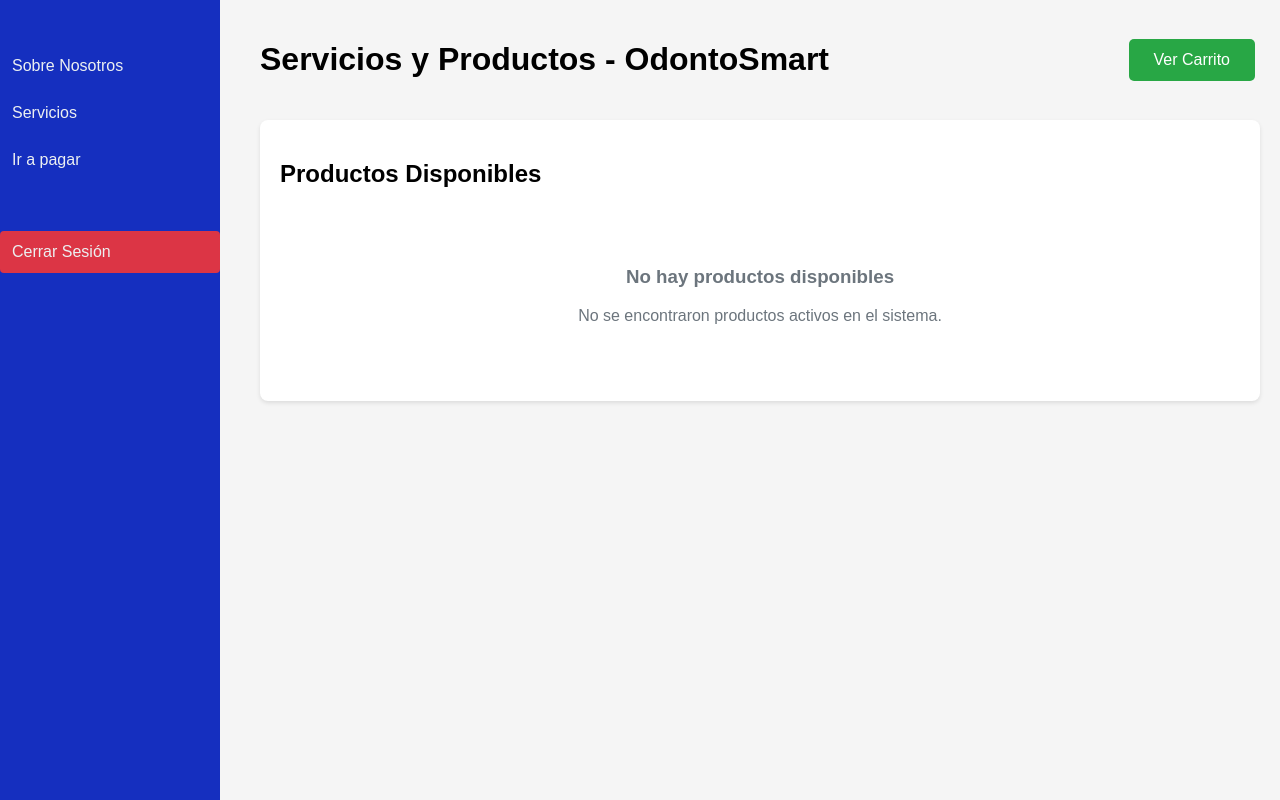
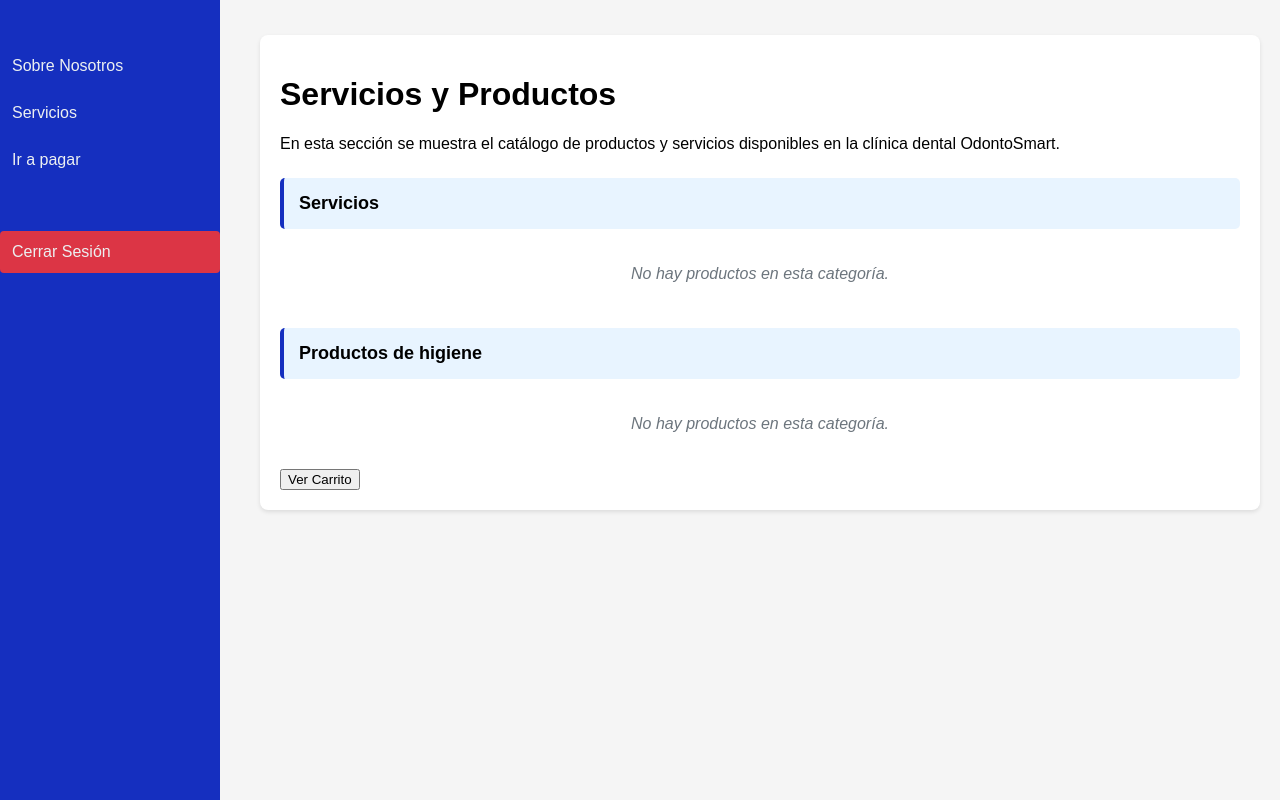
Before and after one commit to monserrathbolanos/odontosmart, a PHP site: page /odontosmart/modulos/ventas/servicios.php in a window 1280 px wide. Run offline with PHP 8.4, Linux system fonts and the light colour scheme; tables that the repository leaves empty or names only in its code hold one stand-in row (values such as "Sample post").

Commit message:
Cambios realizados hoy

```diff
--- a/index.php
+++ b/index.php
@@ -7,10 +7,10 @@ $currentPage = basename($_SERVER['PHP_SELF']);
     <ul>
 
         <li>
-            <a href="http://localhost/ProyectoOdonto/auth/login.php" class="<?= $currentPage == '/auth/login.php' ? 'active' : '' ?>">Ingresar</a>
+            <a href="http://localhost/odontosmart/auth/login.php" class="<?= $currentPage == '/auth/login.php' ? 'active' : '' ?>">Ingresar</a>
         </li>
         <li>
-            <a href="http://localhost/ProyectoOdonto/modulos/usuarios/create_users.php" class="<?= $currentPage == '/modulos/usuarios/create_users.php' ? 'active' : '' ?>">Registrarse</a>
+            <a href="http://localhost/odontosmart/modulos/usuarios/create_users.php" class="<?= $currentPage == '/modulos/usuarios/create_users.php' ? 'active' : '' ?>">Registrarse</a>
         </li>
 
     </ul>
--- a/modulos/ventas/servicios.php
+++ b/modulos/ventas/servicios.php
@@ -1,19 +1,79 @@
 <?php
-// servicios.php
-session_start();
+if (session_status() === PHP_SESSION_NONE) {
+    session_start();
+}
+
+// seguridad: verificar que el usuario tenga rol asignado
+if (!isset($_SESSION['rol'])) {
+    $_SESSION['rol'] = "administrador"; // temporal para pruebas
+}
+
+
+// Nuevo código servicios.php (Basado en total_inventario.php), trabaja con las tablas Productos, Categoria Productos.
 include('../../config/conexion.php');
 
-// Obtener lista de productos
-$sql = "SELECT * FROM productos WHERE activo = 'si'";
-$result = $conn->query($sql);
+// Se definen las categorías permitidas para compras de cliente:
+$categorias_permitidas = ["Servicios", "Productos de higiene"];
 
+// Función para mostrar tabla por categoría (usada en total_inventario.php)
+function mostrarCategoria($conn, $categoriaNombre) {
+    echo "<div class='categoria-titulo'> $categoriaNombre</div>";
+    $sql = "SELECT   p.id_producto, p.nombre, p.descripcion, p.unidad,
+                     p.id_categoria, p.precio, p.costo_unidad, p.stock_total,
+                     p.stock_minimo, p.fecha_creacion, p.actualizado_en,
+                     p.fecha_caducidad, p.estado, c.nombre AS categoria
+            FROM productos p
+            JOIN categoria_productos c ON p.id_categoria = c.id_categoria
+            WHERE c.nombre = ?";
+    $stmt = $conn->prepare($sql);
+    $stmt->bind_param("s", $categoriaNombre);
+    $stmt->execute();
+    $result = $stmt->get_result();
+
+    if ($result->num_rows > 0) {
+        echo "<table>
+                <thead>
+                    <tr>
+                        <th>ID</th>
+                        <th>Nombre</th>
+                        <th>Descripción</th>
+                        <th>Unidad</th>
+                        <th>Precio</th>
+                        <th>Stock Mínimo</th>
+                        <th>Stock Actual</th>
+                        <th>Categoría</th>
+                        <th>Caducidad</th>
+                        <th>Costo</th>
+                    </tr>
+                </thead>
+                <tbody>";
+        while ($row = $result->fetch_assoc()) {
+            echo "<tr>
+                    <td>{$row['id_producto']}</td>
+                    <td><strong>{$row['nombre']}</strong></td>
+                    <td>{$row['descripcion']}</td>
+                    <td>{$row['unidad']}</td>
+                    <td>₡" . number_format($row['precio'], 2) . "</td>
+                    <td>{$row['stock_minimo']}</td>
+                    <td>{$row['stock_total']}</td>
+                    <td>{$row['categoria']}</td>
+                    <td>{$row['fecha_caducidad']}</td>
+                    <td>₡" . number_format($row['costo_unidad'], 2) . "</td>
+                  </tr>";
+
+        }
+        echo "</tbody></table>";
+    } else {
+        echo "<p class='sin-productos'>No hay productos en esta categoría.</p>";
+    }
+}
 ?>
 
 <!DOCTYPE html>
 <html lang="es">
 <head>
     <meta charset="UTF-8">
-    <title>Servicios - OdontoSmart</title>
+    <title>Servicios y Productos - OdontoSmart</title>
     <style>
         body {
             font-family: Arial, sans-serif;
@@ -67,144 +127,46 @@ $result = $conn->query($sql);
         tr:hover {
             background: #f9f9f9;
         }
-        .producto-card {
-            background: white;
-            padding: 20px;
-            margin: 15px 0;
-            border-radius: 8px;
-            box-shadow: 0 2px 4px rgba(0,0,0,0.1);
+        .categoria-titulo {
+            background: #e8f4ff;
+            padding: 15px;
+            margin: 25px 0 10px 0;
+            border-radius: 5px;
+            font-size: 18px;
+            font-weight: bold;
             border-left: 4px solid #152fbf;
         }
-        button {
-            padding: 8px 15px;
-            background: #152fbf;
-            color: white;
-            border: none;
-            border-radius: 5px;
-            cursor: pointer;
-            margin: 5px;
-        }
-        button:hover {
-            background: #264cbf;
-        }
-        .btn-pagar {
-            background: #28a745;
-            padding: 12px 25px;
-            font-size: 16px;
-        }
-        .btn-pagar:hover {
-            background: #218838;
-        }
-        .cantidad-input {
-            width: 70px;
-            padding: 8px;
-            border: 1px solid #ddd;
-            border-radius: 4px;
+        .sin-productos {
+            padding: 20px;
             text-align: center;
-        }
-        .mensaje {
-            padding: 15px;
-            border-radius: 5px;
-            margin: 15px 0;
-        }
-        .mensaje-exito {
-            background: #d4edda;
-            color: #155724;
-            border: 1px solid #c3e6cb;
-        }
-        .mensaje-error {
-            background: #f8d7da;
-            color: #721c24;
-            border: 1px solid #f5c6cb;
-        }
-        .header-acciones {
-            display: flex;
-            justify-content: space-between;
-            align-items: center;
-            margin-bottom: 20px;
+            color: #6c757d;
+            font-style: italic;
         }
         .precio {
             color: #28a745;
             font-weight: bold;
-            font-size: 16px;
-        }
-        .stock-info {
-            color: #6c757d;
-            font-size: 14px;
         }
     </style>
 </head>
 <body>
-    <!-- Menú Lateral -->
+
     <div class="navbar">
         <?php include('../../views/navbar.php'); ?>
     </div>
 
     <div class="content">
-        <div class="header-acciones">
-            <h1> Servicios y Productos - OdontoSmart</h1>
-            <a href="pagar.php">
+        <div class="seccion">
+            <h1> Servicios y Productos</h1>
+            <p>En esta sección se muestra el catálogo de productos y servicios disponibles en la clínica dental OdontoSmart.</p>
+
+            <?php
+            // Mostrar las 2 categorías disponibles
+            mostrarCategoria($conn, "Servicios");
+            mostrarCategoria($conn, "Productos de higiene");
+            ?>
+             <a href="pagar.php">
                 <button class="btn-pagar"> Ver Carrito</button>
-            </a>
-        </div>
-
-        <!-- Mensajes de éxito/error -->
-        <?php if (isset($_SESSION['success'])): ?>
-            <div class="mensaje mensaje-exito">
-                <?php echo $_SESSION['success']; unset($_SESSION['success']); ?>
-            </div>
-        <?php endif; ?>
-
-        <?php if (isset($_SESSION['error'])): ?>
-            <div class="mensaje mensaje-error">
-                <?php echo $_SESSION['error']; unset($_SESSION['error']); ?>
-            </div>
-        <?php endif; ?>
-
-        <div class="seccion">
-            <h2> Productos Disponibles</h2>
-
-            <?php if ($result->num_rows > 0): ?>
-                <table>
-                    <thead>
-                        <tr>
-                            <th>ID</th>
-                            <th>Producto</th>
-                            <th>Descripción</th>
-                            <th>Unidad</th>
-                            <th>Precio</th>
-                            <th>ID Lote</th>
-                            <th>Caducidad</th>
-                            <th>Acciones</th>
-                        </tr>
-                    </thead>
-                    <tbody>
-                        <?php while ($row = $result->fetch_assoc()): ?>
-                        <tr>
-                            <td><?= $row['id_producto'] ?></td>
-                            <td><strong><?= $row['nombre'] ?></strong></td>
-                            <td><?= $row['descripcion'] ?></td>
-                            <td><?= $row['unidad'] ?></td>
-                            <td class="precio">₡<?= number_format($row['precio'], 2) ?></td>
-                            <td><?= $row['id_lote'] ?></td>
-                            <td class="stock-info"><?= $row['fecha_caducidad'] ?? 'No aplica' ?></td>
-                            <td>
-                                <form action="agregar_carrito.php" method="POST" style="display: flex; align-items: center; gap: 10px;">
-                                    <input type="hidden" name="id_producto" value="<?= $row['id_producto'] ?>">
-                                    <input type="number" name="cantidad" value="1" min="1" class="cantidad-input" required>
-                                    <button type="submit"> Agregar</button>
-                                </form>
-                            </td>
-                        </tr>
-                        <?php endwhile; ?>
-                    </tbody>
-                </table>
-            <?php else: ?>
-                <div style="text-align: center; padding: 40px; color: #6c757d;">
-                    <h3>No hay productos disponibles</h3>
-                    <p>No se encontraron productos activos en el sistema.</p>
-                </div>
-            <?php endif; ?>
+             </a>
         </div>
     </div>
 </body>
--- a/views/navbar.php
+++ b/views/navbar.php
@@ -8,21 +8,21 @@ $rol = $_SESSION['user']['role'] ?? 'cliente';
 <div class="navbar">
     <?php
     if ($rol == "cliente") {
-        echo '<a href="/ProyectoOdonto/public/info_clinica.php"> Sobre Nosotros</a>';
-        echo '<a href="/ProyectoOdonto/modulos/ventas/servicios.php"> Servicios</a>';
-        echo '<a href="/ProyectoOdonto/modulos/ventas/pagar.php"> Ir a pagar</a>';
+        echo '<a href="/odontosmart/public/info_clinica.php"> Sobre Nosotros</a>';
+        echo '<a href="/odontosmart/modulos/ventas/servicios.php"> Servicios</a>';
+        echo '<a href="/odontosmart/modulos/ventas/pagar.php"> Ir a pagar</a>';
     } elseif ($rol == "administrador") {
-        echo '<a href="/ProyectoOdonto/public/info_clinica.php"> Sobre Nosotros</a>';
-        echo '<a href="/ProyectoOdonto/modulos/inventario/total_inventario.php"> Inventario</a>';
-        echo '<a href="/ProyectoOdonto/modulos/inventario/inventario.php"> Control de inventario</a>';
-        echo '<a href="/ProyectoOdonto/modulos/usuarios/gestion_usuarios.php">Gestión de usuarios</a>';
-        echo '<a href="/ProyectoOdonto/modulos/ventas/servicios.php"> Servicios</a>';
-        echo '<a href="/ProyectoOdonto/modulos/ventas/historial_ventas.php"> Historial Ventas</a>';
+        echo '<a href="/odontosmart/public/info_clinica.php"> Sobre Nosotros</a>';
+        echo '<a href="/odontosmart/modulos/inventario/total_inventario.php"> Inventario</a>';
+        echo '<a href="/odontosmart/modulos/inventario/inventario.php"> Control de inventario</a>';
+        echo '<a href="/odontosmart/modulos/usuarios/gestion_usuarios.php">Gestión de usuarios</a>';
+        echo '<a href="/odontosmart/modulos/ventas/servicios.php"> Servicios</a>';
+        echo '<a href="/odontosmart/modulos/ventas/historial_ventas.php"> Historial Ventas</a>';
 
     } elseif ($rol == "medico") {
-        echo '<a href="/ProyectoOdonto/public/info_clinica.php"> Sobre Nosotros</a>';
+        echo '<a href="/odontosmart/public/info_clinica.php"> Sobre Nosotros</a>';
         echo '<a href="gestion_citas.php"> Gestión de Citas</a>';  //no esta el fichero
-        echo '<a href="/ProyectoOdonto/modulos/ventas/servicios.php"> Servicios</a>';
+        echo '<a href="/odontosmart/modulos/ventas/servicios.php"> Servicios</a>';
     } else {
         // Por defecto mostrar menú de cliente
         echo '<a href="/public/info_clinica.php"> Sobre Nosotros</a>';
@@ -32,5 +32,5 @@ $rol = $_SESSION['user']['role'] ?? 'cliente';
     ?>
 
     <!-- Cerrar sesión -->
-    <a href="/ProyectoOdonto/auth/logout.php" style="margin-top: 50px; background: #dc3545;"> Cerrar Sesión</a>
+    <a href="/odontosmart/auth/logout.php" style="margin-top: 50px; background: #dc3545;"> Cerrar Sesión</a>
 </div>
```
Also changed, not shown: modulos/inventario/inventario.php (+28 -14 lines), modulos/inventario/total_inventario.php (+6 -5 lines), modulos/ventas/historial_ventas.php (+4 -4 lines).
